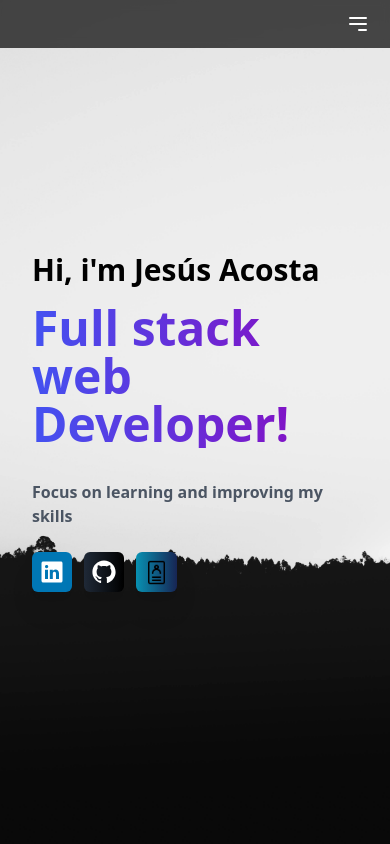
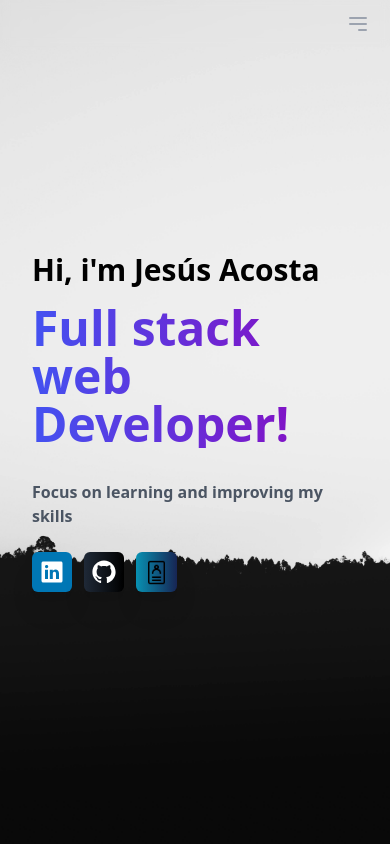
Before and after one commit to Jessuss0/Portfolio-JesusAcosta, a Next.js app in the folder portfolio-jesusacosta/: page / in a window 390 px wide. Shown: the top 844 px of the page. Built offline with nearby package versions, Linux system fonts and the light colour scheme.

Commit message:
fix styles projects

```diff
--- a/portfolio-jesusacosta/src/components/navBar/navBar.jsx
+++ b/portfolio-jesusacosta/src/components/navBar/navBar.jsx
@@ -39,12 +39,12 @@ export default function NavBar() {
   return (
     <div>
       {/* Mobile Menu */}
-      <div className="md:hidden fixed w-full">
-        <div className="bg-black bg-opacity-70 backdrop-blur-sm px-5 py-3 flex justify-between items-center">
+      <div className="md:hidden fixed w-full z-50">
+        <div className="bg-transparent backdrop-blur-sm px-5 py-3 flex justify-between items-center">
           <div></div>
           <button
             onClick={() => setIsMenuOpen(!isMenuOpen)}
-            className="text-white focus:outline-none"
+            className="text-gray-400 focus:outline-none"
           >
             <svg
               className="w-6 h-6 cursor-pointer"
@@ -86,11 +86,11 @@ export default function NavBar() {
 
       {/* Desktop Menu */}
       <div
-        className={`hidden md:block fixed w-full transition-transform duration-300 ${
+        className={`hidden md:block fixed w-full transition-transform duration-300 z-50 ${
           scrollDirection === "down" ? "-translate-y-full" : "translate-y-0"
         }`}
       >
-        <div className="z-40 w-full h-[90px] px-10 py-5 font-medium flex justify-between items-center bg-black bg-opacity-70 backdrop-blur-sm">
+        <div className="z-50 w-full h-[90px] px-10 py-5 font-medium flex justify-between items-center bg-black bg-opacity-70 backdrop-blur-sm">
           <div></div>
           <div className="flex items-center space-x-10 text-lg text-white">
             {navLinks.map((link, index) => (
--- a/portfolio-jesusacosta/src/components/projects/projects.jsx
+++ b/portfolio-jesusacosta/src/components/projects/projects.jsx
@@ -8,7 +8,7 @@ import imagenpi from "@/icons/pi.png";
 import { SiTailwindcss, SiTypescript } from "react-icons/si";
 import { RiTailwindCssFill } from "react-icons/ri";
 
-export default function Proyects() {
+export default function Projects() {
   const projectsData = [
     {
       image: imageShoes,
@@ -95,9 +95,9 @@ export default function Proyects() {
     },
   ];
   return (
-    <div className="min-h-screen">
+    <div className="min-h-full">
       <h2 className="text-[33px] text-center font-black mt-20">
-        <span className="text-blue-900">#</span>Proyects
+        <span className="text-blue-900">#</span>Projects
         <span className="h-[1px] md:ml-6 w-full md:w-[750px] inline-block bg-light relative top-7 group-hover:w-full transition-[width] ease duration-300 bg-white">
           &nbsp;
         </span>
@@ -119,12 +119,12 @@ export default function Proyects() {
             const isInverted = index % 2 !== 0;
             return (
               <div
-                className={`flex flex-col md:flex-row ${
+                className={`flex md:mb-0 mb-5 flex-col md:flex-row ${
                   isInverted ? "md:flex-row-reverse" : "md:flex-row"
                 }`}
                 key={projectName}
               >
-                <div className="relative w-full md:w-[600px] md:h-[300px] md:mx-10">
+                <div className="relative w-full md:w-[600px] md:min-h-[300px] md:mx-10">
                   <Image
                     className="rounded-xl object-cover w-full h-full"
                     src={image}
@@ -138,7 +138,7 @@ export default function Proyects() {
 
                 <div className="z-10 flex flex-col md:w-1/2 justify-between">
                   <div>
-                    <h3 className="text-4xl font-semibold md:mt-0 mt-5">
+                    <h3 className="text-4xl font-semibold md:mt-0 mt-5 ml-5">
                       {projectName}
                     </h3>
                     <div className="bg-black p-6 mt-4 md:mt-0">
@@ -156,7 +156,7 @@ export default function Proyects() {
                     ))}
                   </div>
                   {projectExternalLinks ? (
-                    <div className="flex md:mt-8">
+                    <div className="flex md:mt-8 mt-3 ml-6">
                       <Link
                         target="_blank"
                         href={projectExternalLinks.github}
@@ -172,7 +172,7 @@ export default function Proyects() {
                       </Link>
                     </div>
                   ) : (
-                    <div className="flex md:mt-8">
+                    <div className="flex md:mt-8 mt-3 ml-6">
                       <SiTypescript size={25} className="mr-4" />
                       <RiTailwindCssFill size={25} />
                     </div>
```
